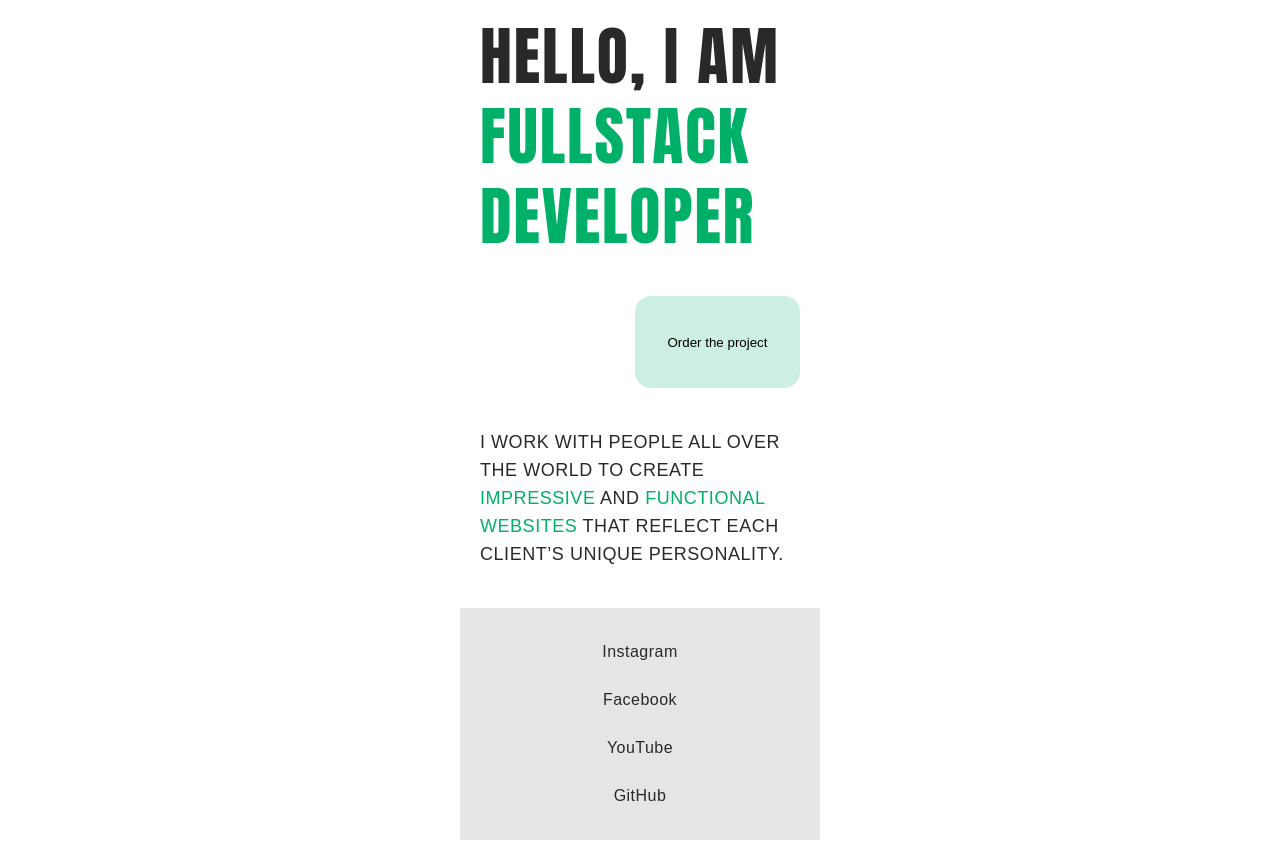
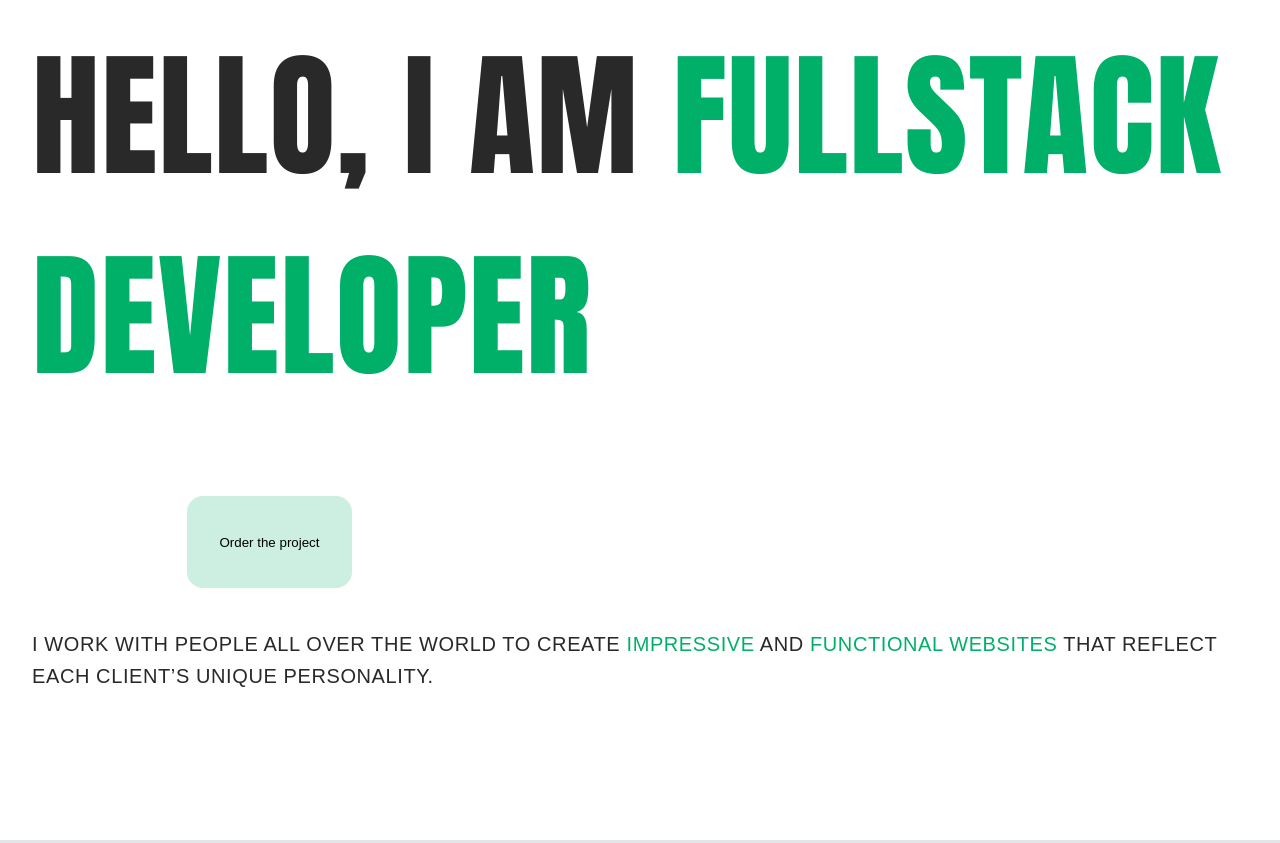
Before and after one commit to dokiienkokateryna/js-project-hero, a plain HTML site: page index.html in a window 1280 px wide. Shown: the top 843 px of the page. Drawn offline with Linux system fonts and the light colour scheme.

Commit message:
tablet+desktop.css

```diff
--- a/css/styles.css
+++ b/css/styles.css
@@ -1,13 +1,10 @@
 .hero {
   max-width: 360px;
   margin: 0 auto;
+  margin-bottom: 40px;
 }
 .hero-body {
-  margin-top: 16px;
-  margin-right: 20px;
-  margin-bottom: 40px;
-  margin-left: 20px;
-  min-width: 320px;
+  padding: 16px 20px;
 }
 
 .hero-head-black {
@@ -32,7 +29,6 @@
   height: 92px;
   background: rgba(0, 176, 104, 0.2);
   margin-left: 155px;
-
   margin-bottom: 40px;
 }
 
@@ -44,6 +40,7 @@
   letter-spacing: 0.03em;
   text-transform: uppercase;
   color: #292929;
+  margin-bottom: 72px;
 }
 
 .text-green {
@@ -57,7 +54,7 @@
   align-items: center;
   min-width: 360px;
   padding: 32px 0;
-  margin-bottom: 40px;
+  width: 100%;
 }
 
 .social-links-menu {
@@ -76,4 +73,83 @@
   line-height: 1.5;
   letter-spacing: 0.03em;
   color: #292929;
+  list-style: none;
 }
+
+/**-------------------768--------------------*/
+@media screen and (min-width: 768px) {
+  .hero {
+    max-width: 768px;
+    margin-bottom: 62px;
+  }
+  .hero-body {
+    padding: 16px 36px;
+  }
+  .hero-head-black {
+    font-size: 136px;
+    line-height: 1.14706;
+    letter-spacing: 0.01em;
+    color: #292929;
+    margin-bottom: 60px;
+  }
+
+  .hero-head-green {
+    color: #00b068;
+  }
+
+  .hero-button {
+    border: none;
+    border-radius: 16px;
+    width: 165px;
+    height: 92px;
+    background: rgba(0, 176, 104, 0.2);
+    margin-left: 155px;
+    margin-bottom: 40px;
+  }
+
+  .hero-text {
+    font-size: 20px;
+    line-height: 1.6;
+    margin-bottom: 80px;
+  }
+
+  .social-links {
+    flex-direction: row;
+    min-width: 100%;
+    padding: 40px 0;
+  }
+
+  .social-links-menu {
+    display: flex;
+    flex-direction: row;
+    gap: 40px;
+  }
+
+  .social-links-list {
+    justify-content: center;
+  }
+}
+
+/**-------------------1280--------------------*/
+
+@media screen and (min-width: 1280px) {
+  .hero {
+    max-width: 1280px;
+    margin-bottom: 82px;
+  }
+  .hero-body {
+    padding: 16px 32px;
+  }
+
+  .hero-head-black {
+    font-size: 136px;
+    line-height: 1.4706;
+    letter-spacing: 0.01em;
+    margin-bottom: 80px;
+  }
+  .hero-text {
+    font-size: 20px;
+    line-height: 1.6;
+    margin-bottom: 132px;
+  }
+}
```
